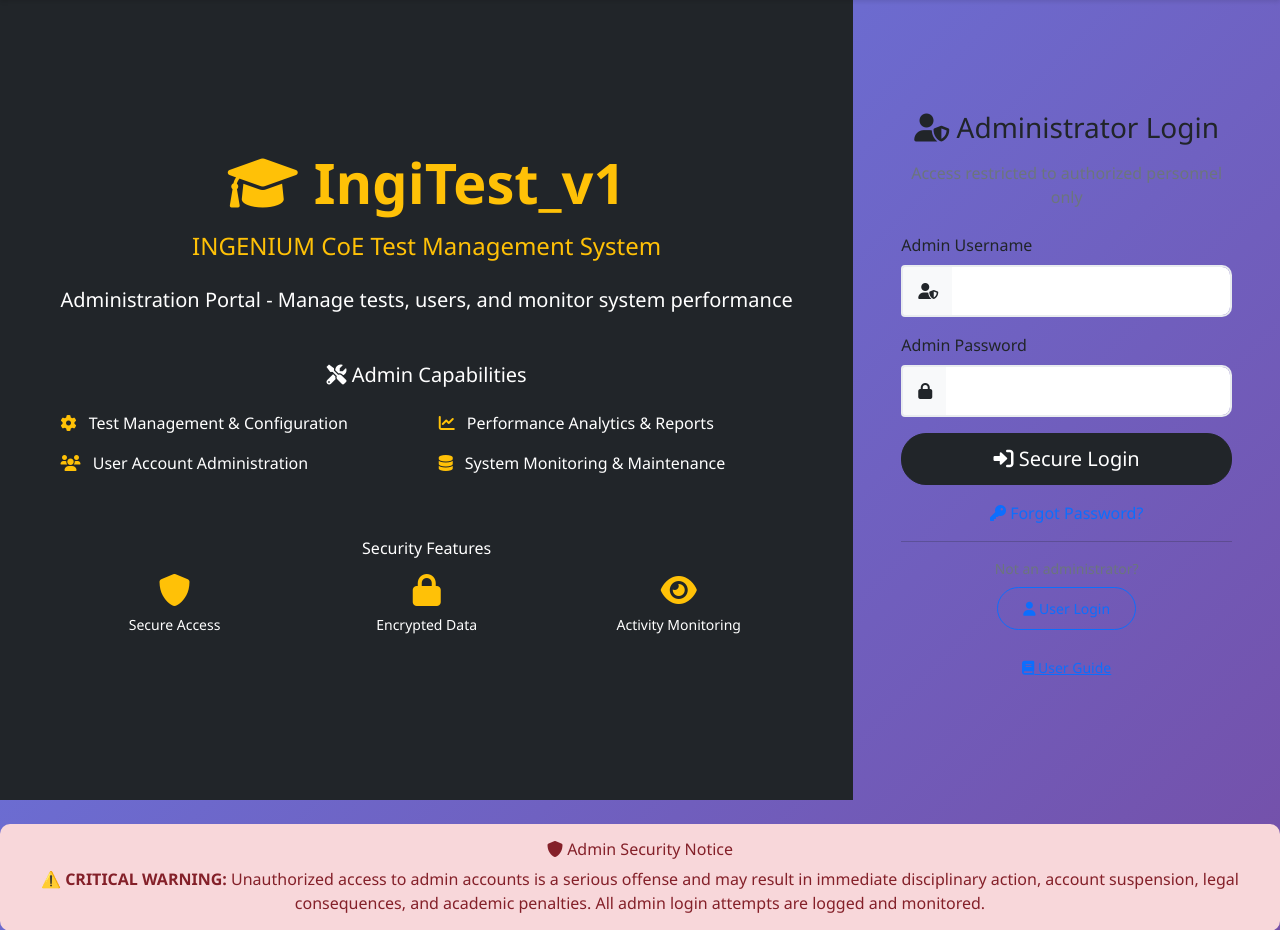
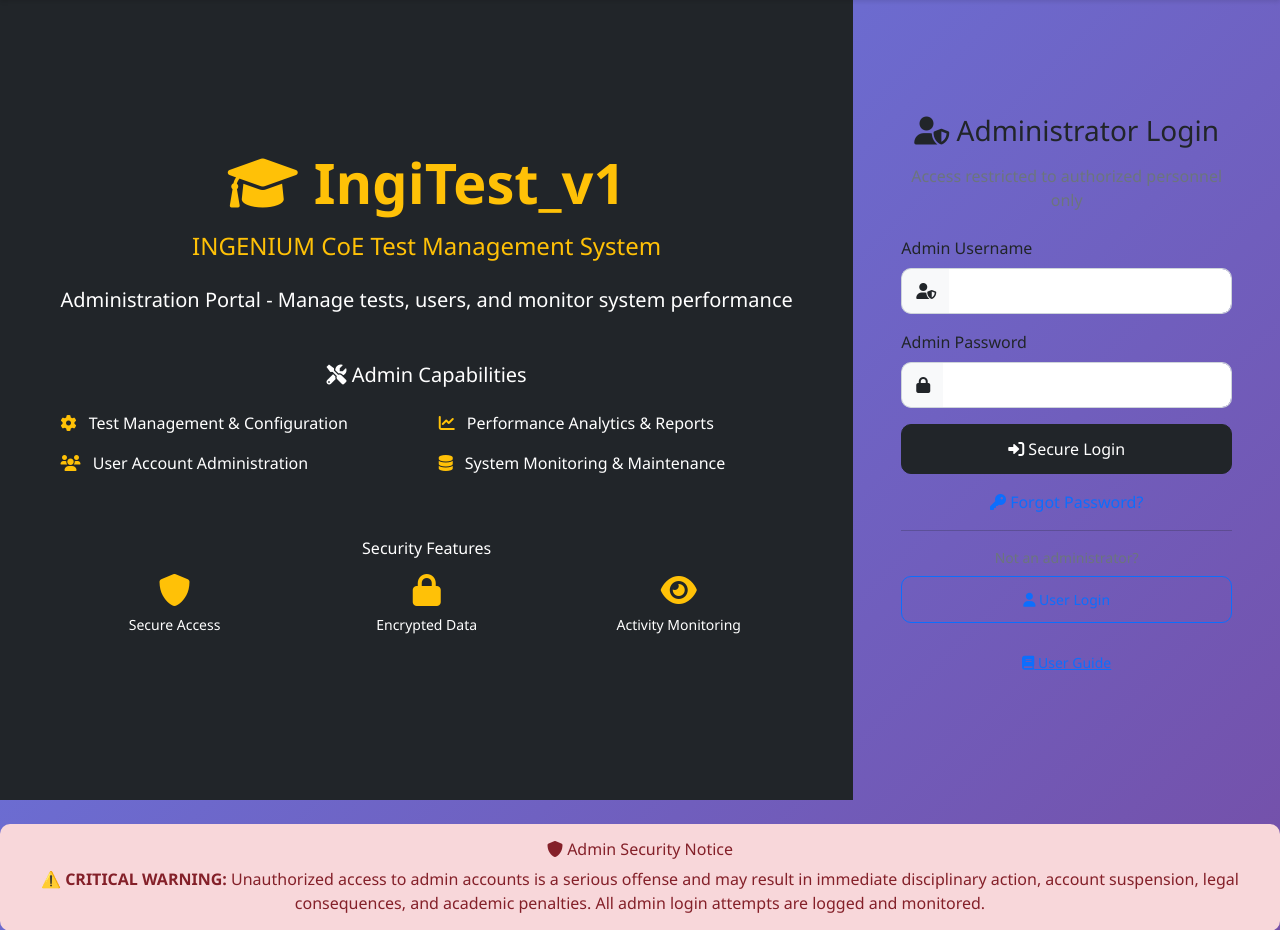
Before and after one commit to junky123456765/ingitest, a Flask app: page /admin in a window 1280 px wide. Shown: the part 62-992 px from the top of the page. Run offline with Flask 3, Linux system fonts and the light colour scheme.

Commit message:
Refactor login form styles and button layout for improved design
Co-authored-by: junky123456765 <junky123456765@gmail.com>

```diff
--- a/templates/admin_login.html
+++ b/templates/admin_login.html
@@ -85,8 +85,8 @@
                         </div>
                     </div>
 
-                    <div class="d-grid mb-3">
-                        <button type="submit" class="btn btn-dark btn-lg">
+                    <div class="mb-3">
+                        <button type="submit" class="btn btn-dark">
                             <i class="fas fa-sign-in-alt"></i> Secure Login
                         </button>
                     </div>
--- a/templates/base.html
+++ b/templates/base.html
@@ -165,17 +165,29 @@
             width: 100%;
         }
 
-        .login-form .input-group-text {
-            padding: 12px 15px;
-            border: 2px solid #e9ecef;
+        .login-form .input-group .input-group-text,
+        .login-form .input-group .form-control {
+            border: 1px solid #ced4da;
+        }
+        .login-form .input-group .input-group-text {
+            background-color: #f8f9fa;
             border-right: 0;
-            background-color: #f8f9fa;
+            border-top-left-radius: 10px;
+            border-bottom-left-radius: 10px;
+            padding: .625rem .875rem;
+            display: flex;
+            align-items: center;
         }
-
         .login-form .input-group .form-control {
-            padding: 12px 15px;
-            border: 2px solid #e9ecef;
             border-left: 0;
+            border-top-right-radius: 10px;
+            border-bottom-right-radius: 10px;
+            padding: .625rem .875rem;
+        }
+        .login-form .btn {
+            width: 100%;
+            border-radius: 10px;
+            padding: .75rem 1rem;
         }
 
         @media (max-width: 576px) {
--- a/templates/user_login.html
+++ b/templates/user_login.html
@@ -84,8 +84,8 @@
                         </div>
                     </div>
 
-                    <div class="d-grid mb-4">
-                        <button type="submit" class="btn btn-primary btn-lg">
+                    <div class="mb-4">
+                        <button type="submit" class="btn btn-primary">
                             <i class="fas fa-sign-in-alt"></i> Login to Test
                         </button>
                     </div>
```
